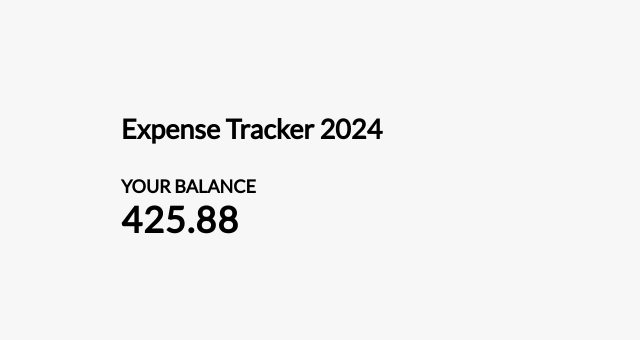
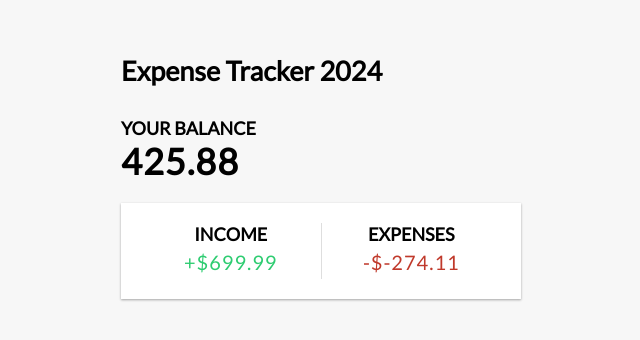
Before and after one commit to jmart381/expense-tracker, a Vue app: page / in a window 1280 px wide. Shown: the part 220-560 px from the top of the page, without its empty margins (319-959 px from the left). Built offline with nearby package versions, Linux system fonts and the light colour scheme.

Commit message:
added income expense component

```diff
--- a/src/App.vue
+++ b/src/App.vue
@@ -1,6 +1,7 @@
 <script setup>
   import Header from './components/Header.vue';
   import Balance from './components/Balance.vue';
+  import IncomeExpenses from './components/IncomeExpenses.vue';
   import {computed, ref} from 'vue'
 
   const transactions = ref([
@@ -18,6 +19,24 @@
   })
 
 
+  //get income by adding positive values
+const income = computed( () => {
+  return transactions.value
+  .filter((transaction) => transaction.amount > 0)
+  .reduce( (acc, transaction) => {
+    return acc + transaction.amount
+  }, 0)
+})
+
+//get the expense by adding negative values
+const expense = computed( () => {
+  return transactions.value
+  .filter((transaction) => transaction.amount < 0)
+  .reduce( (acc, transaction) => {
+    return acc + transaction.amount
+  }, 0)
+})
+
 
 </script>
 
@@ -25,5 +44,6 @@
   <Header></Header>
   <div class="container">
     <Balance  :total="total"></Balance>
+    <IncomeExpenses :income="income" :expense="expense"></IncomeExpenses>
   </div>
 </template>
--- /dev/null
+++ b/src/components/IncomeExpenses.vue
@@ -0,0 +1,28 @@
+<template>
+    <div class="inc-exp-container">
+        <div>
+            <h4>Income</h4>
+            <p id="money-plus" class="money plus">+${{ income }}</p>
+        </div>
+
+        <div>
+            <h4>Expenses</h4>
+            <p id="money-minus" class="money minus">-${{ expense }}</p>
+        </div>
+    </div>
+</template>
+
+<script setup>
+    import { defineProps } from 'vue';
+    const props = defineProps({
+        income: {
+            type: Number,
+            require: true,
+        },
+        expense: {
+            type: Number,
+            require: true,
+        }
+
+    })
+</script>
```
